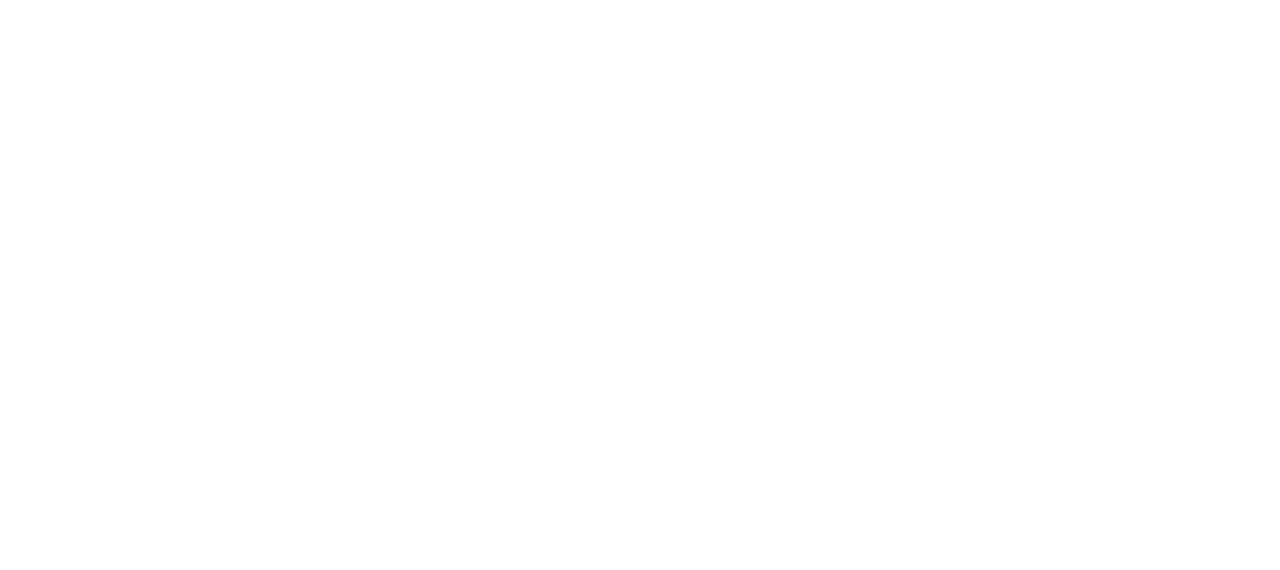
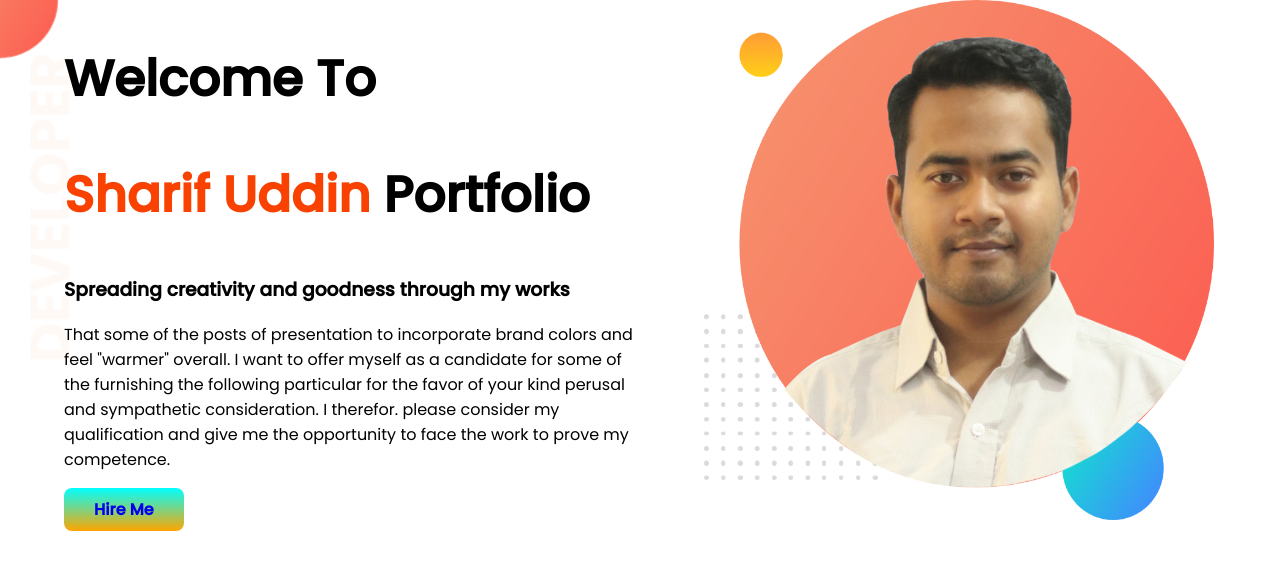
Before and after one commit to sharifu101/sharif-portfolio, a plain HTML site: page index.html in a window 1280 px wide. Drawn offline with Linux system fonts and the light colour scheme.

Commit message:
top section

```diff
--- a/index.html
+++ b/index.html
@@ -1,13 +1,42 @@
 <!DOCTYPE html>
 <html lang="en">
+
 <head>
     <meta charset="UTF-8">
     <meta http-equiv="X-UA-Compatible" content="IE=edge">
     <meta name="viewport" content="width=device-width, initial-scale=1.0">
     <link rel="stylesheet" href="style.css">
+    <link rel="preconnect" href="https://fonts.googleapis.com">
+    <link rel="preconnect" href="https://fonts.gstatic.com" crossorigin>
+    <link
+        href="https://fonts.googleapis.com/css2?family=Merriweather&family=Poppins:ital,wght@0,400;0,500;1,400&display=swap"
+        rel="stylesheet">
     <title>My Portfolio site</title>
 </head>
+
 <body>
+    <section class="top-banner">
+        <div class="half-width">
+            <h1>Welcome To</h1>
+            <h1><span class="color1">Sharif Uddin</span> Portfolio</h1>
+            <h3>Spreading creativity and goodness through my works</h3>
+            <p>
+                That some of the posts of presentation to incorporate brand colors and feel "warmer" overall. I want to
+                offer myself as a candidate for some of the furnishing the following particular for the favor of your
+                kind perusal and sympathetic consideration. I therefor. please consider my qualification and give me the
+                opportunity to face the work to prove my competence.
+                <br>
+                <br>
+                <a class="link-button" target="_blank" href="https://www.linkedin.com/in/sharif-uddin-4b09b2214/">
+                    Hire Me</a>
 
+        </div>
+
+        <div class="half-width">
+            <img src="images/my-bg.png" alt="" width="510" height="520">
+        </div>
+        </p>
+    </section>
 </body>
+
 </html>
--- a/style.css
+++ b/style.css
@@ -0,0 +1,39 @@
+body {
+    font-family: 'Merriweather', serif;
+    font-family: 'Poppins', sans-serif;
+    margin: 0%;
+}
+
+h1 {
+    font-size: 50px;
+}
+
+.color1 {
+    color: #F94102;
+}
+
+section {
+    display: flex;
+}
+
+.half-width {
+    width: 50%;
+    padding-left: 5%;
+}
+
+.half-width img {
+    width: 200;
+}
+
+.link-button {
+    text-decoration: none;
+    background-image: linear-gradient(aqua, orange);
+    font-weight: 600;
+    padding: 10px 30px;
+    border-radius: 8px;
+}
+
+.top-banner {
+    background-image: url(images/top-banner.png);
+    background-repeat: no-repeat;
+}
```
Also changed, not shown: images/dream-bg.png (added), images/exp-bg.png (added), images/my-bg.png (added), images/my-bg2.png (added), images/top-banner.png (added).
